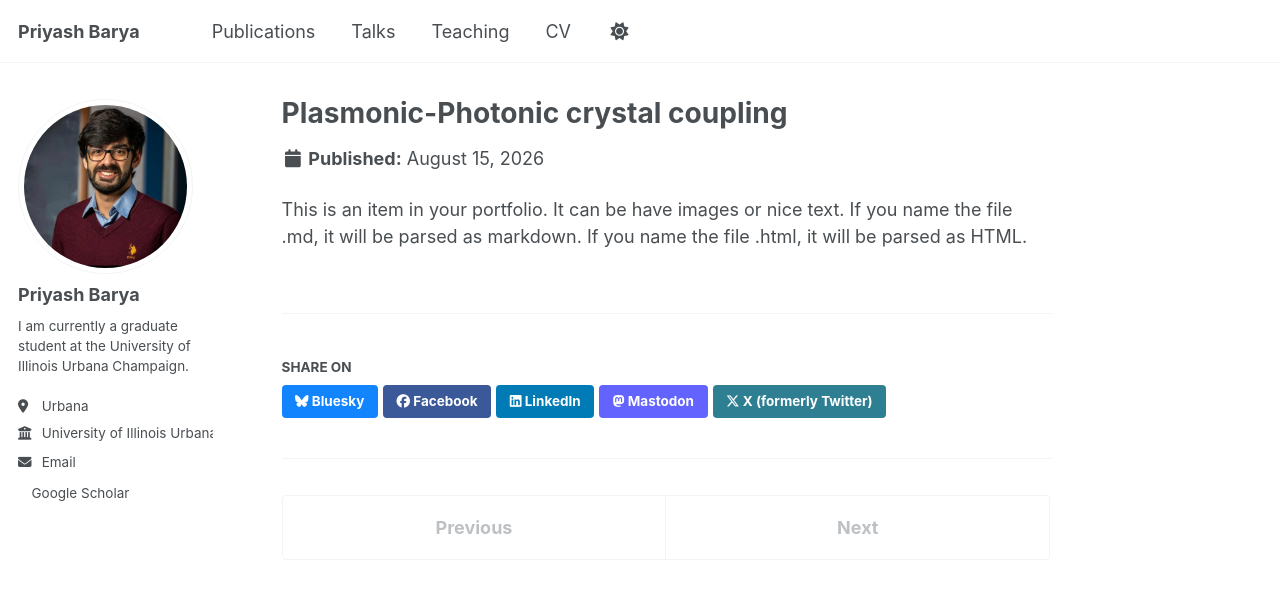
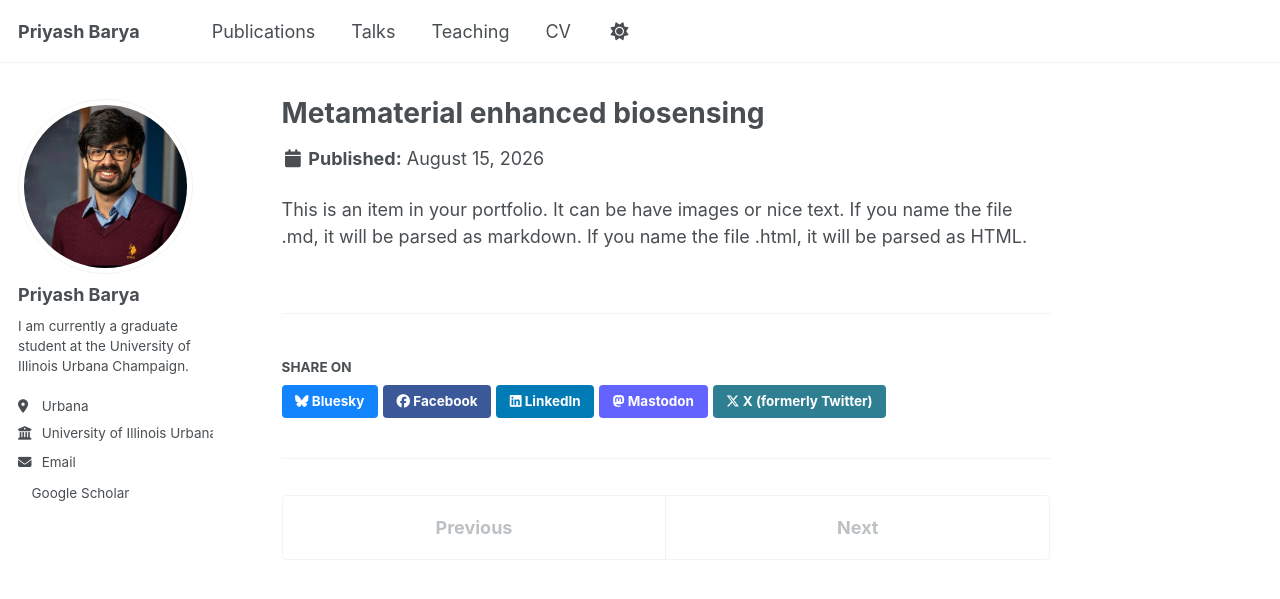
Before and after one commit to Priyash-Barya/Priyash-Barya.github.io, a Jekyll site: the page built from _portfolio/portfolio-4.html, in a window 1280 px wide. Shown: the top 599 px of the page. Built offline with Jekyll 4.4.1, drawn with Linux system fonts in a browser that asks for light colours; a style sheet for code colours, icons or effects is not loaded.

Commit message:
Update portfolio-4.html

```diff
--- a/_portfolio/portfolio-4.html
+++ b/_portfolio/portfolio-4.html
@@ -1,5 +1,5 @@
 ---
-title: "Plasmonic-Photonic crystal coupling"
+title: "Metamaterial enhanced biosensing"
 excerpt: "Studied plasmonic and photonic metamaterial coupling to enhance fluorescence emission from a dye molecule. The enhancement was a result of the enhanced electric field, improved collection of emission, and Purcell-enhanced emission rate<br/><img src='/images/PlasmonicPhotonic.jpg'>"
 collection: portfolio
 ---
```
